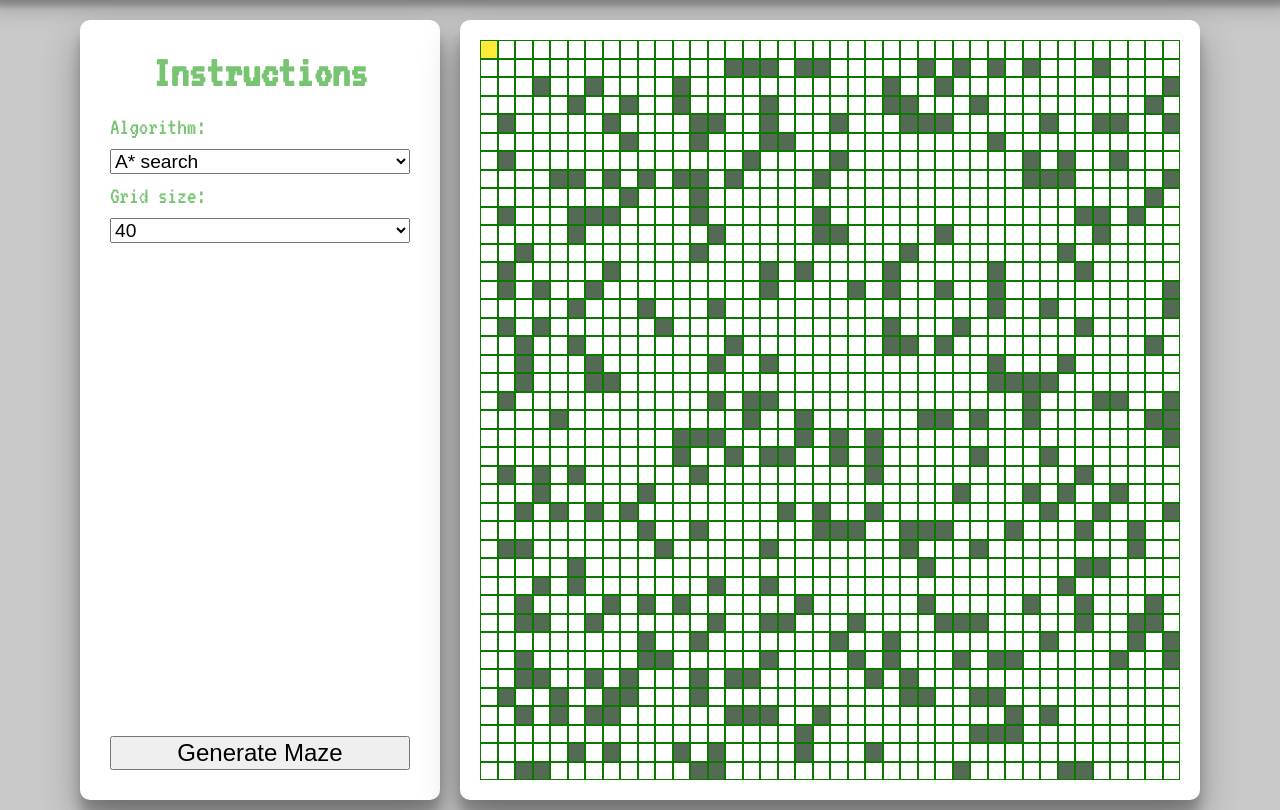
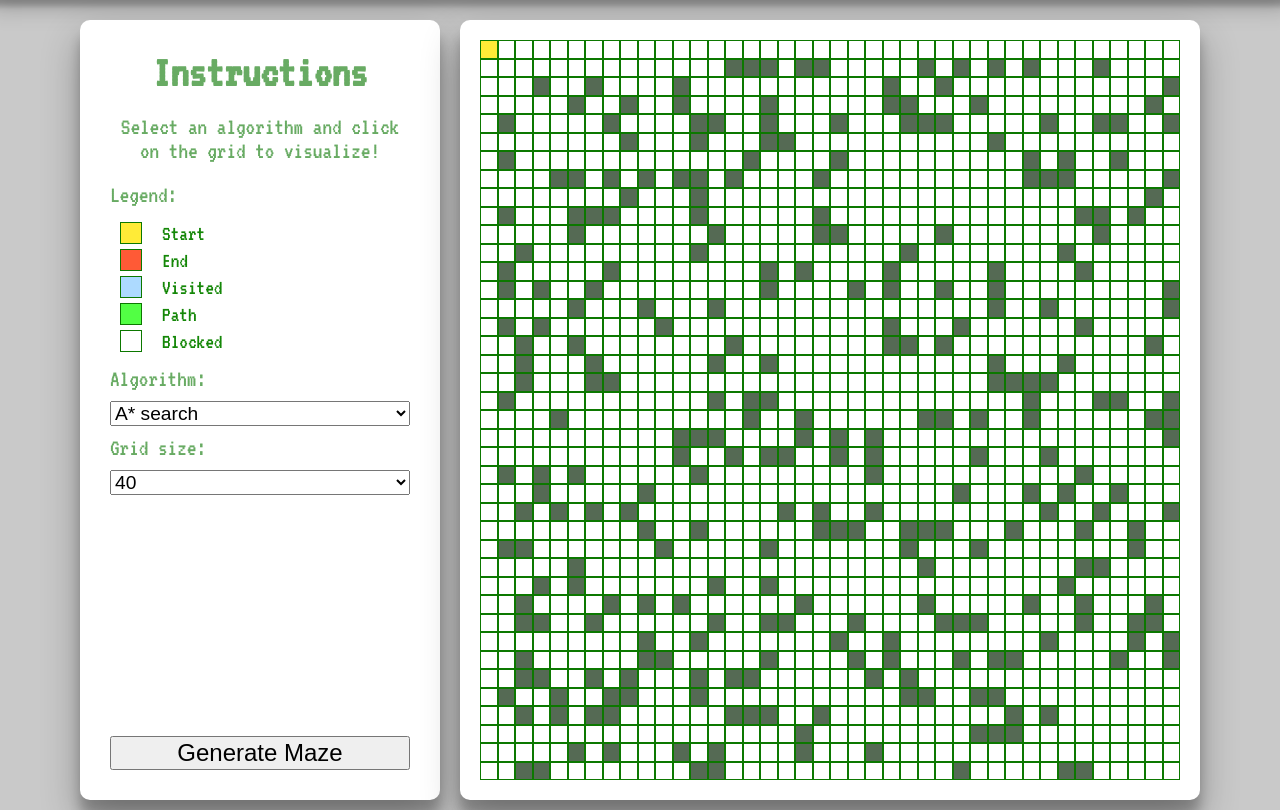
Before and after one commit to justinsuen/visualgos, a PHP site: page / in a window 1280 px wide. Shown: the part 102-912 px from the top of the page. Run offline with PHP 8.4, Linux system fonts and the light colour scheme; style sheets or scripts are compiled from the project's sources; some libraries are stand-ins or nearby versions.

Commit message:
Add legend

```diff
--- a/index.html
+++ b/index.html
@@ -20,7 +20,18 @@
   <div id="content">
     <div class="sidebar">
       <h2>Instructions</h2>
+      <p>Select an algorithm and click on the grid to visualize!</p>
       <div class="options">
+        <div class="legend">
+          <label>Legend:</label>
+          <ul>
+            <li><div class="lgd-cell start"></div><p>Start</p></li>
+            <li><div class="lgd-cell end"></div><p>End</p></li>
+            <li><div class="lgd-cell closed"></div><p>Visited</p></li>
+            <li><div class="lgd-cell path"></div><p>Path</p></li>
+            <li><div class="lgd-cell blocked"></div><p>Blocked</p></li>
+          </ul>
+        </div>
         <label>Algorithm:</label>
         <select id="selectAlgo" name="selectAlgo">
           <option value="AStar">A* search</option>
--- a/styles/index.css
+++ b/styles/index.css
@@ -21,6 +21,7 @@ body {
   justify-content: flex-start;
   align-items: center;
   background-color: #C9C9C9;
+  width: 100%;
 }
 
 #header {
@@ -81,7 +82,7 @@ body {
 
   padding: 30px;
   font-family: "VT323";
-  color: #79C473;
+  color: #68AB63;
 
   border-radius: 10px;
   background-color: #FFFFFF;
@@ -92,6 +93,12 @@ body {
   margin: 0 0 20px 0;
   padding: 0;
   font-size: 280%;
+  text-align: center;
+}
+
+.sidebar p {
+  margin: 0 0 20px 0;
+  font-size: 150%;
   text-align: center;
 }
 
@@ -122,8 +129,35 @@ body {
   justify-content: flex-start;
 }
 
-.grid-cell {
+.grid-cell, .lgd-cell {
   border: 1px solid #0C7800;
+}
+
+.legend ul {
+  margin: 15px 0 15px 10px;
+  padding: 0;
+}
+
+.legend li {
+  display: flex;
+  flex-direction: row;
+  align-items: center;
+  margin: 0 0 5px 0;
+  padding: 0;
+  list-style: none;
+}
+
+.legend li p {
+  margin: 0;
+  padding: 0;
+  font-size: 90%;
+  color: #148707;
+}
+
+.lgd-cell {
+  width: 20px;
+  height: 20px;
+  margin-right: 20px;
 }
 
 .end {
```
